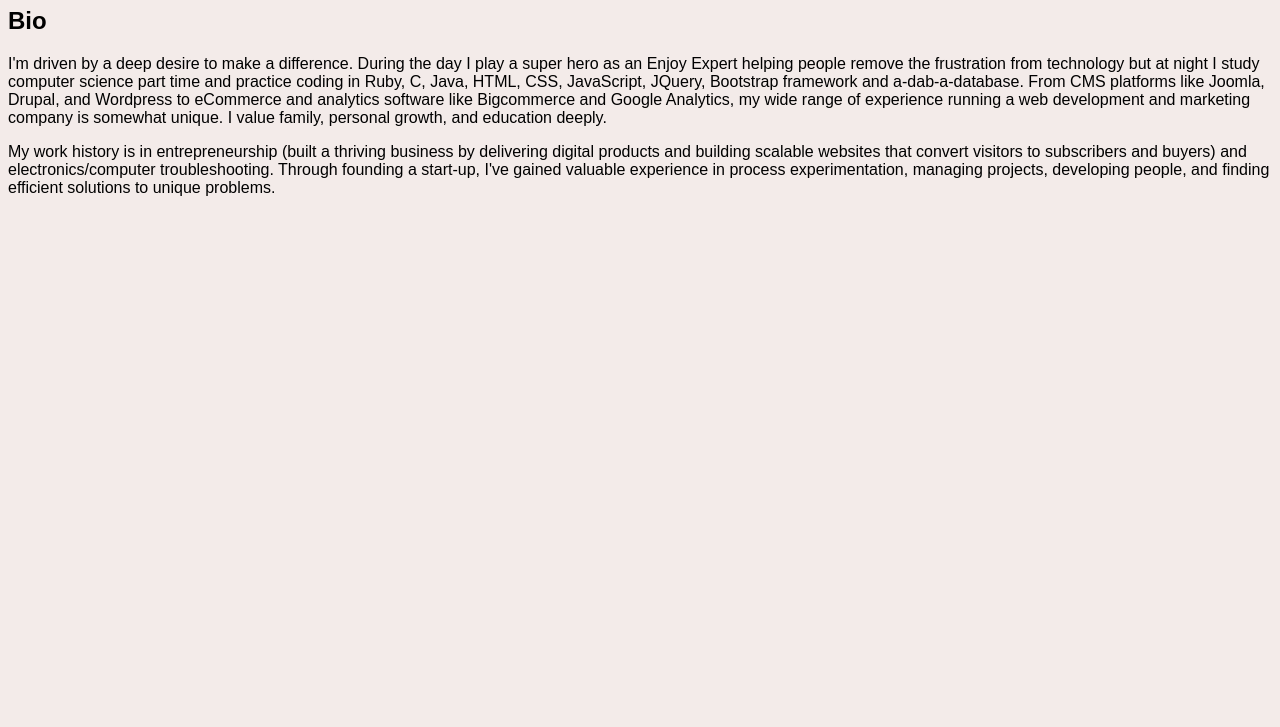
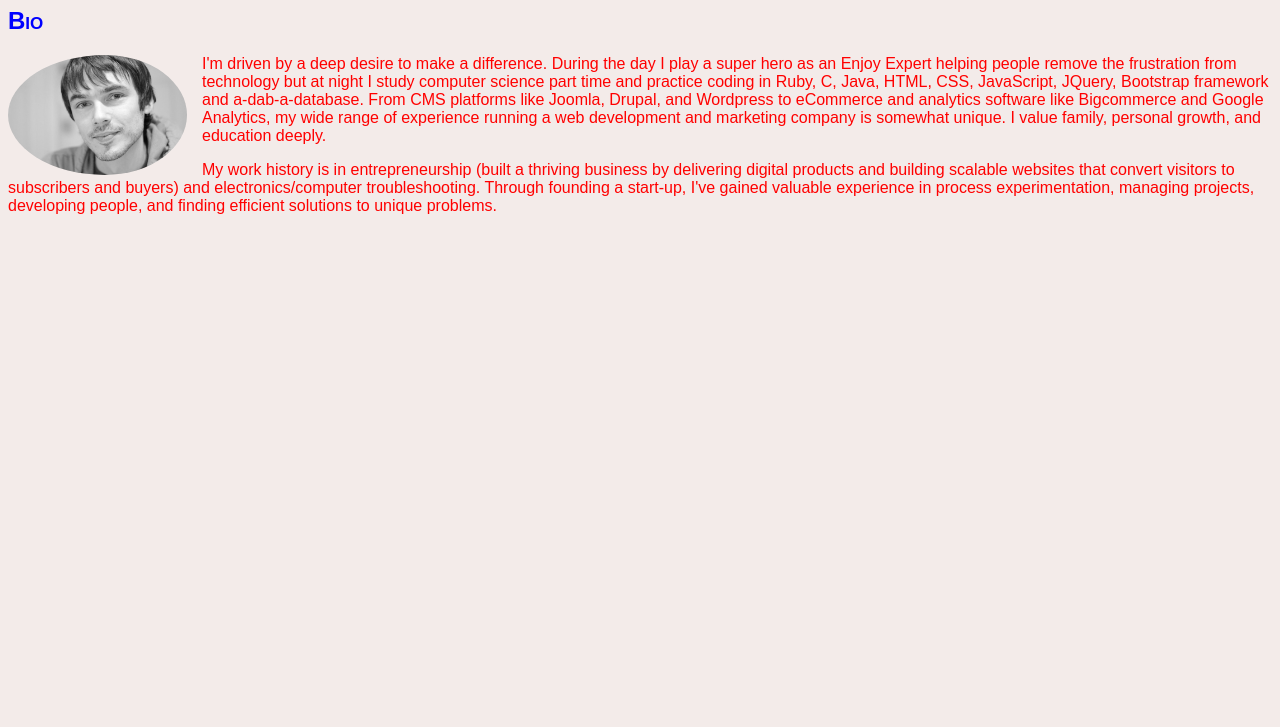
Before and after one commit to keithwellman/gsucs4370, a plain HTML site: page index.html in a window 1280 px wide. Shown: the part 73-800 px from the top of the page. Drawn offline with Linux system fonts and the light colour scheme.

Commit message:
added profile image, changed font, changed font colors.

```diff
--- a/css/style.css
+++ b/css/style.css
@@ -3,3 +3,18 @@ body {
 	font-size: 100%;
 	font-family: 'Arial', sans-serif;
 }
+h1, h2 {
+  font-variant: small-caps;
+}
+h2 {
+  color: blue;
+}
+p {
+  color: red;
+}
+img {
+  float: left;
+  border-radius: 50%;
+  filter: grayscale(100%);
+  padding-right: 15px;
+}
--- a/index.html
+++ b/index.html
@@ -10,6 +10,7 @@
   <body>
     <h1>Keith Wellman</h1>
     <h2>Bio</h2>
+    <img src="images/keith_pic.jpeg" alt="Keith Profile Picture" height="120" >
     <p>I'm driven by a deep desire to make a difference. During the day I play a super hero as an Enjoy Expert helping people remove the frustration from technology but at night I study computer science part time and practice coding in Ruby, C, Java, HTML, CSS, JavaScript, JQuery, Bootstrap framework and a-dab-a-database. From CMS platforms like Joomla, Drupal, and Wordpress to eCommerce and analytics software like Bigcommerce and Google Analytics, my wide range of experience running a web development and marketing company is somewhat unique. I value family, personal growth, and education deeply. </p>
     <p>My work history is in entrepreneurship (built a thriving business by delivering digital products and building scalable websites that convert visitors to subscribers and buyers) and electronics/computer troubleshooting. Through founding a start-up, I've gained valuable experience in process experimentation, managing projects, developing people, and finding efficient solutions to unique problems.</p>
   </body>
```
Also changed, not shown: images/keith_pic.jpeg (added).
